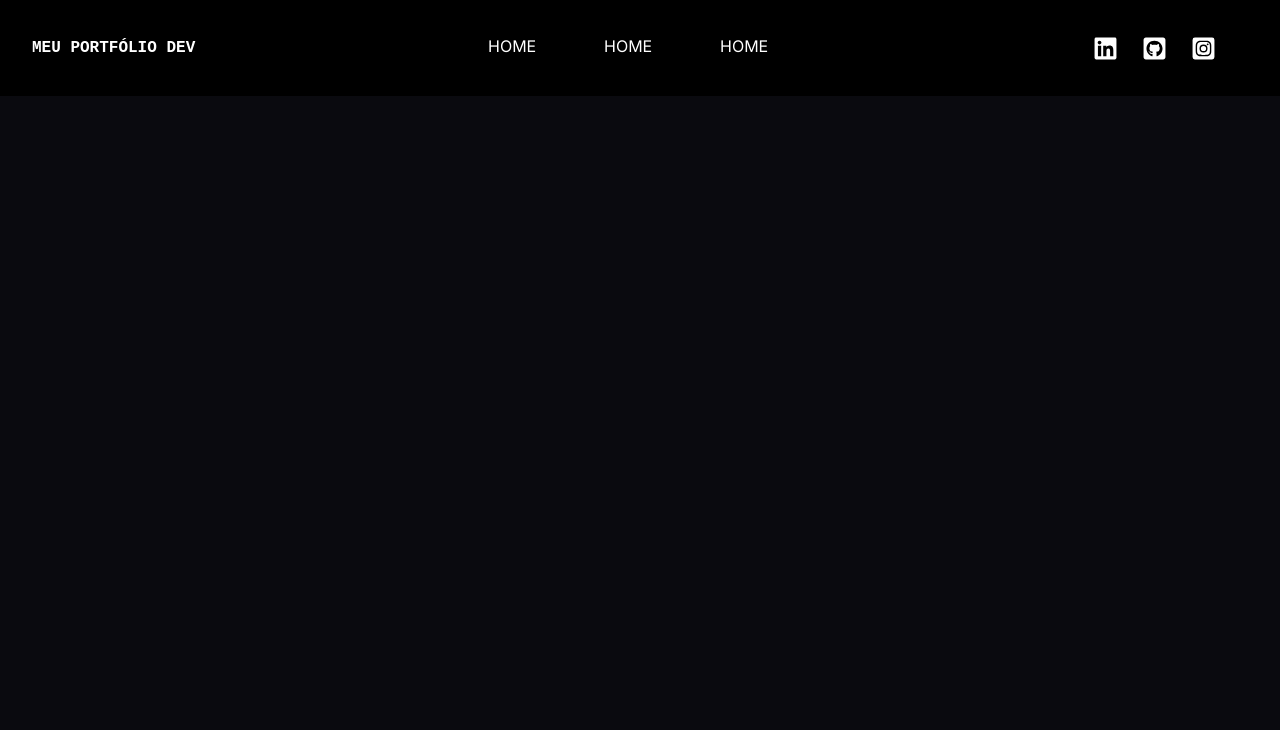
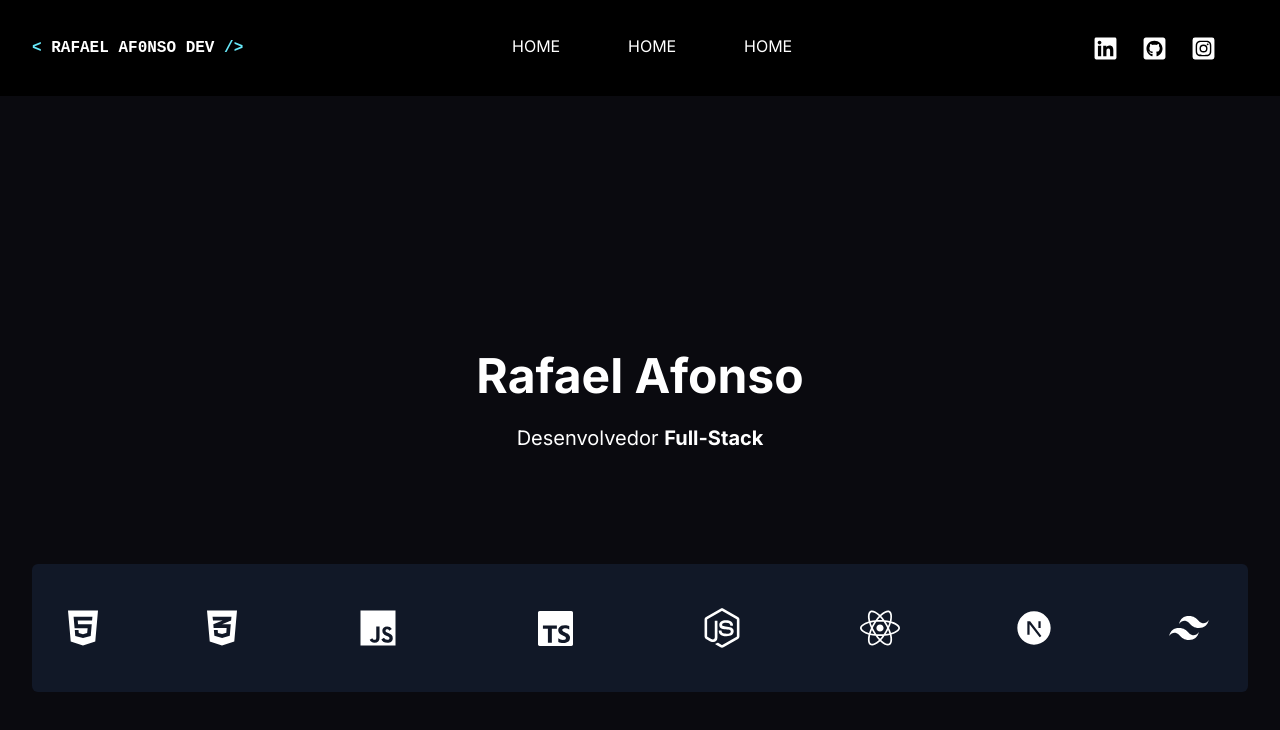
Before and after one commit to rafae1-afonso/meu-portfolio-dev, a Next.js app: page / in a window 1280 px wide. Shown: the top 730 px of the page. Built offline with nearby package versions, Linux system fonts and the light colour scheme.

Commit message:
creating home

```diff
--- a/app/globals.css
+++ b/app/globals.css
@@ -17,3 +17,9 @@ h1.logo {
     font-family: 'Anonymous Pro', monospace;
     font-weight: 700;
 }
+
+.technologyIcon {
+    transition: .5s;
+    --tw-translate-y: 1rem /* 16px */;
+    transform: translate(var(--tw-translate-x), var(--tw-translate-y)) rotate(var(--tw-rotate)) skewX(var(--tw-skew-x)) skewY(var(--tw-skew-y)) scaleX(var(--tw-scale-x)) scaleY(var(--tw-scale-y));
+}
--- a/app/page.tsx
+++ b/app/page.tsx
@@ -1,17 +1,30 @@
 import './globals.css';
 import HeaderLink from "@/components/HeaderComponents/HeaderLink";
+import TechnologyIcon from '@/components/HomeComponents/TechnologyIcon';
 import Link from 'next/link';
-import { FaLinkedin, FaGithubSquare, FaInstagramSquare } from "react-icons/fa";
+import {
+  FaLinkedin,
+  FaGithubSquare,
+  FaInstagramSquare,
+  FaHtml5,
+  FaCss3Alt,
+  FaJs,
+  FaNodeJs,
+  FaReact
+} from "react-icons/fa";
+import { SiTypescript } from "react-icons/si";
+import { RiNextjsFill, RiTailwindCssFill  } from "react-icons/ri";
 
 export default function Home() {
   return (
-    <header className="w-full h-24 bg-black flex flex-row justify-between items-center px-8">
+    <>
+      <header className="w-full h-24 bg-black flex flex-row justify-between items-center px-8 mb-20">
         <div className='flex items-center'>
-        <h1 className='logo text-center'>MEU PORTFÓLIO DEV</h1>
+          <h1 className='logo text-center'><strong className='text-cyan-300'>&lt;</strong> RAFAEL AF0NSO DEV <strong className='text-cyan-300'>/&gt;</strong></h1>
         </div>
 
         <nav className="h-full flex items-center gap-5 px-8">
-        <HeaderLink title='HOME' link='/' />
+          <HeaderLink title='HOME' link='#home' />
           <HeaderLink title='HOME' link='/' />
           <HeaderLink title='HOME' link='/' />
         </nav>
@@ -32,5 +45,24 @@ export default function Home() {
 
         </section>
       </header>
+
+      <main>
+        <section id='home' className='flex flex-col items-center justify-center p-44'>
+          <h1 className='text-5xl mb-6 font-bold'>Rafael Afonso</h1>
+          <h2 className='text-xl'>Desenvolvedor <strong>Full-Stack</strong></h2>
+
+          <div className='mt-28 p-7 rounded-md bg-gray-900 flex gap-24'>
+            <TechnologyIcon icon={<FaHtml5 size={40} className='technologyIcon group-hover:translate-y-0 group-hover:fill-orange-500'/>} name='HTML'/>
+            <TechnologyIcon icon={<FaCss3Alt size={40} className='technologyIcon group-hover:translate-y-0 group-hover:fill-blue-500'/>} name='CSS'/>
+            <TechnologyIcon icon={<FaJs size={40} className='technologyIcon group-hover:translate-y-0 group-hover:fill-yellow-400'/>} name='JavaScript'/>
+            <TechnologyIcon icon={<SiTypescript size={35} className='technologyIcon group-hover:translate-y-0 group-hover:fill-blue-600'/>} name='TypeScript'/>
+            <TechnologyIcon icon={<FaNodeJs size={40} className='technologyIcon group-hover:translate-y-0 group-hover:fill-green-500'/>} name='NodeJS'/>
+            <TechnologyIcon icon={<FaReact size={40} className='technologyIcon group-hover:translate-y-0 group-hover:fill-cyan-500'/>} name='ReactJS'/>
+            <TechnologyIcon icon={<RiNextjsFill size={40} className='technologyIcon group-hover:translate-y-0 group-hover:fill-white'/>} name='NextJS'/>
+            <TechnologyIcon icon={<RiTailwindCssFill size={40} className='technologyIcon group-hover:translate-y-0 group-hover:fill-cyan-400'/>} name='Tailwind'/>
+          </div>
+        </section>
+      </main>
+    </>
   );
 }
--- /dev/null
+++ b/components/HomeComponents/TechnologyIcon.tsx
@@ -0,0 +1,12 @@
+import React, { ReactElement } from 'react'
+
+const TechnologyIcon = ({icon, name}: {icon: ReactElement, name: string}) => {
+  return (
+    <div className='group flex flex-col gap-2 items-center justify-center'>
+        {icon}
+        <p className='duration-500 opacity-0 -translate-y-4 group-hover:opacity-100 group-hover:translate-y-0'>{name}</p>
+    </div>
+  )
+}
+
+export default TechnologyIcon
--- a/package.json
+++ b/package.json
@@ -12,7 +12,8 @@
     "next": "14.2.7",
     "react": "^18",
     "react-dom": "^18",
-    "react-icons": "^5.3.0"
+    "react-icons": "^5.3.0",
+    "sass": "^1.77.8"
   },
   "devDependencies": {
     "@types/node": "^20",
```
Also changed, not shown: 1 other file (tests, documents, lock files or other folders). Lines whose indentation alone changed are shown as unchanged.
